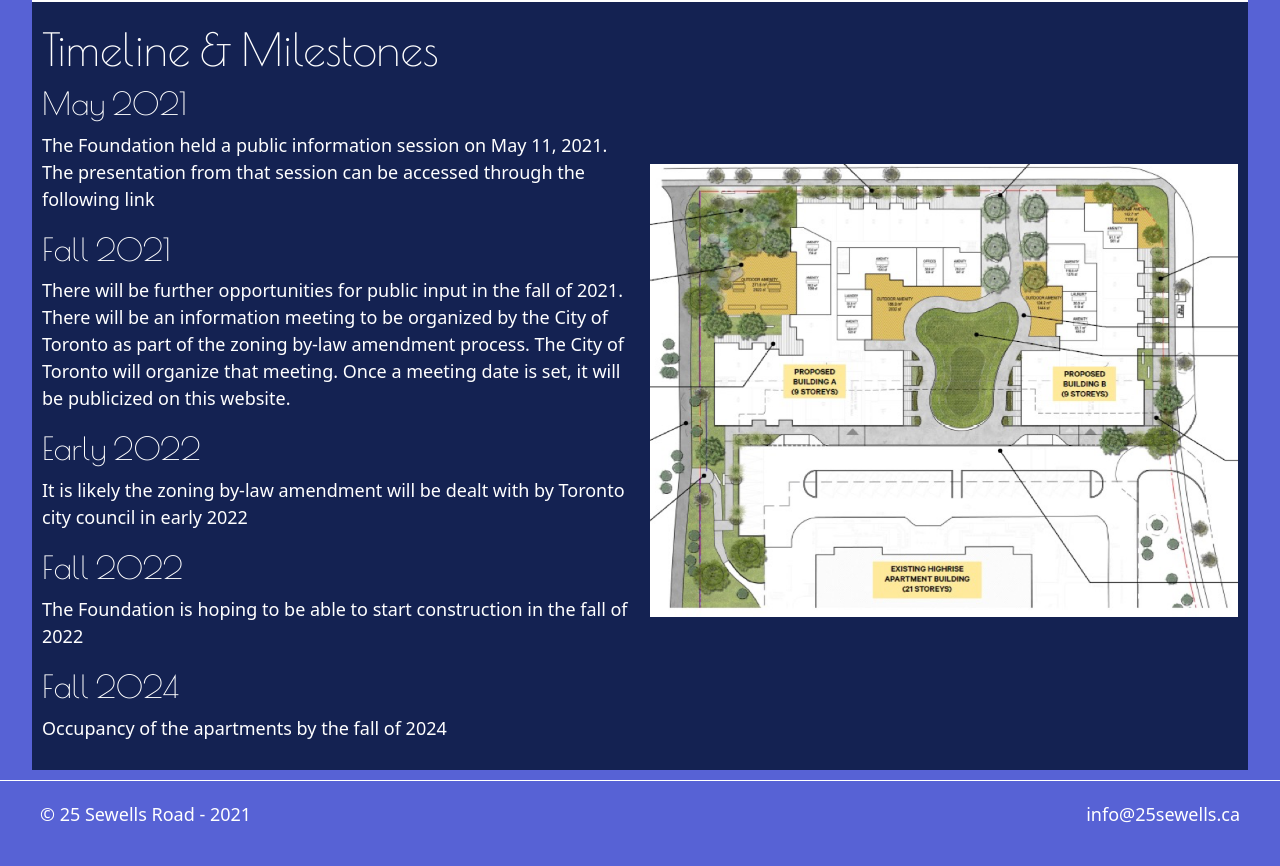
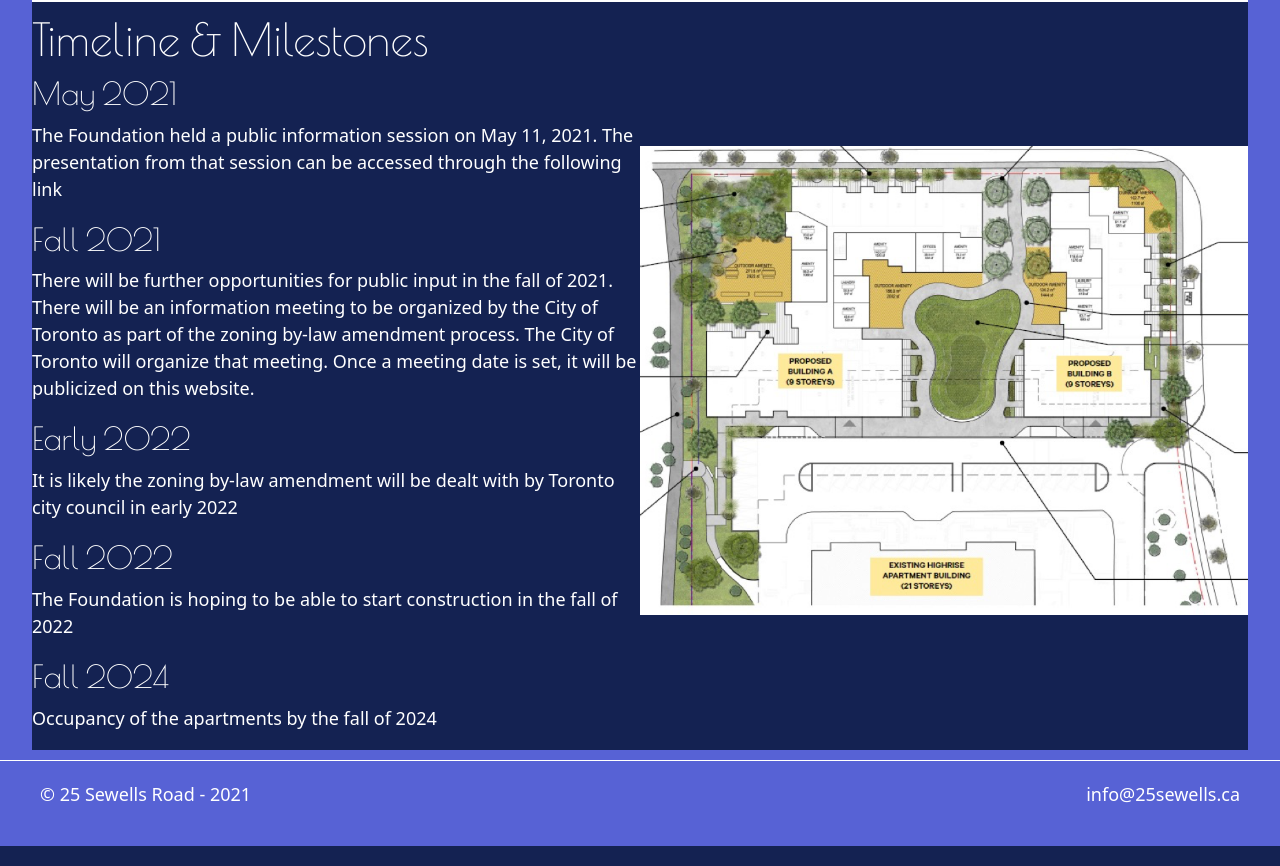
Before and after one commit to twc-inc-ca/twc-inc-ca.github.io, a PHP site: page /timeline-and-milestones.html in a window 1280 px wide. Shown: the part 70-936 px from the top of the page. Run offline with PHP 8.4, Linux system fonts and the light colour scheme.

Commit message:
Update styles.css

```diff
--- a/styles.css
+++ b/styles.css
@@ -509,3 +509,14 @@ and (orientation: portrait) {
 }
 
   }
+
+/*TIMELINE & MILESTONES */
+  .timelineInfo {
+    width: 100%;
+    margin: 0px;
+}
+
+.timelineImage {
+    width: 100%;
+    margin: 0px;
+}
```
